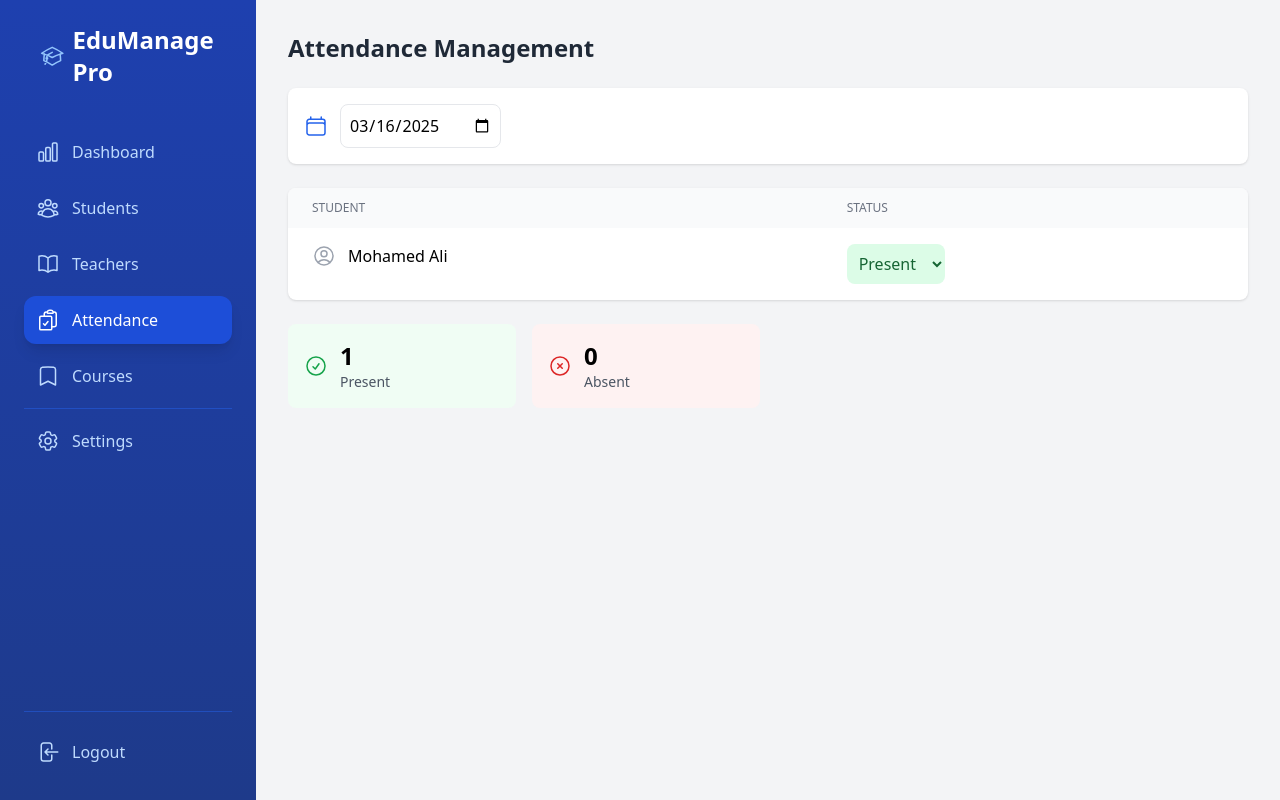
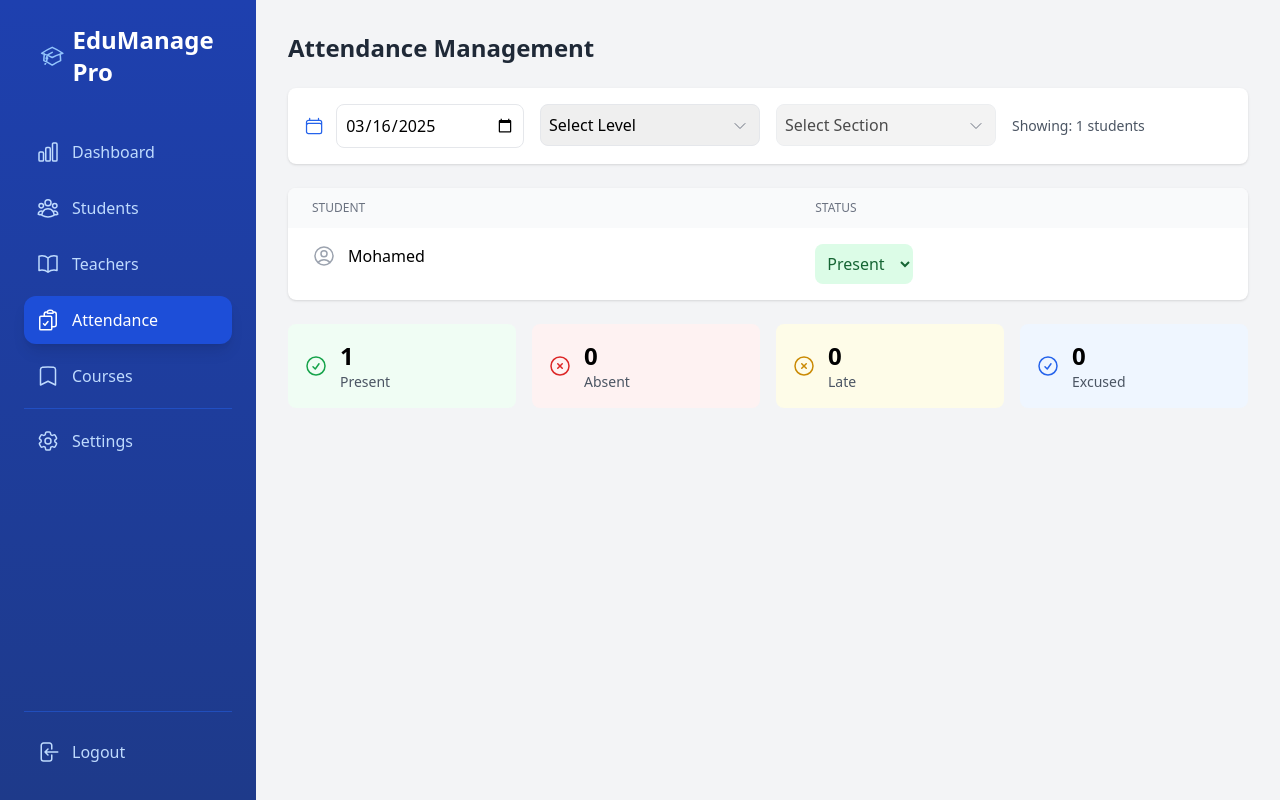
Before and after one commit to mosadikdev/school-management-system, a React (Create React App) app: page /attendance in a window 1280 px wide. Built offline with nearby package versions, Linux system fonts and the light colour scheme.

Commit message:
feat: implement level/section filters in attendance component

```diff
--- a/src/App.js
+++ b/src/App.js
@@ -1,4 +1,4 @@
-import { useState, useEffect } from 'react'
+import { useState } from 'react'
 import { Route, Routes } from 'react-router-dom'
 import Sidebar from './components/Sidebar'
 import Settings from './components/Settings'
@@ -34,7 +34,6 @@ function App() {
     }
   ])
 
-  // Add activity logger
   const addActivity = (type, text) => {
     setActivities(prev => [
       ...prev,
@@ -47,7 +46,6 @@ function App() {
     ])
   }
 
-  // Enhanced state setters with activity logging
   const handleAddStudent = (student) => {
     setStudents(prev => [...prev, student])
     addActivity('student', `New student added: ${student.name}`)
@@ -58,10 +56,7 @@ function App() {
     addActivity('teacher', `New teacher added: ${teacher.name}`)
   }
 
-  const handleAddCourse = (course) => {
-    setCourses(prev => [...prev, course])
-    addActivity('course', `New course added: ${course.name}`)
-  }
+
 
   return (
     <div className="flex min-h-screen bg-gray-100">
--- a/src/components/Attendance.jsx
+++ b/src/components/Attendance.jsx
@@ -1,13 +1,39 @@
 import { useState } from 'react'
-import { CalendarIcon, UserCircleIcon, CheckCircleIcon, XCircleIcon } from '@heroicons/react/24/outline'
+import {
+  CalendarIcon,
+  UserCircleIcon,
+  CheckCircleIcon,
+  XCircleIcon,
+  ChevronDownIcon
+} from '@heroicons/react/24/outline'
+
+const initialLevels = [
+  {
+    id: 1,
+    name: 'Grade 10',
+    sections: [
+      { id: 1, name: 'Section A' },
+      { id: 2, name: 'Section B' }
+    ]
+  },
+  {
+    id: 2,
+    name: 'Grade 11',
+    sections: [
+      { id: 3, name: 'Section A' }
+    ]
+  }
+]
 
 const initialStudents = [
-  { id: 1, name: 'Mohamed Ali', status: 'present' },
+  { id: 1, name: 'Mohamed', status: 'present', level: 1, section: 1 },
 ]
 
 export default function Attendance() {
   const [students, setStudents] = useState(initialStudents)
   const [date, setDate] = useState(new Date().toISOString().split('T')[0])
+  const [selectedLevel, setSelectedLevel] = useState('')
+  const [selectedSection, setSelectedSection] = useState('')
 
   const handleStatusChange = (studentId, newStatus) => {
     setStudents(students.map(student =>
@@ -15,22 +41,67 @@ export default function Attendance() {
     ))
   }
 
+  const filteredStudents = students.filter(student =>
+    (!selectedLevel || student.level == selectedLevel) &&
+    (!selectedSection || student.section == selectedSection)
+  )
+
+  const availableSections = selectedLevel
+    ? initialLevels.find(l => l.id == selectedLevel)?.sections || []
+    : []
+
   return (
     <div>
       <h1 className="text-2xl font-bold mb-6 text-gray-800">Attendance Management</h1>
 
-      {/* Date Picker */}
-      <div className="mb-6 bg-white p-4 rounded-lg shadow flex items-center gap-3">
+      <div className="mb-6 bg-white p-4 rounded-lg shadow grid grid-cols-1 md:grid-cols-4 gap-4">
+        <div className="flex items-center gap-3">
           <CalendarIcon className="h-6 w-6 text-blue-600" />
           <input
             type="date"
             value={date}
             onChange={(e) => setDate(e.target.value)}
-          className="p-2 border rounded-lg"
+            className="p-2 border rounded-lg w-full"
           />
         </div>
 
-      {/* Attendance Table */}
+        <div className="relative">
+          <select
+            value={selectedLevel}
+            onChange={(e) => {
+              setSelectedLevel(e.target.value)
+              setSelectedSection('')
+            }}
+            className="w-full p-2 border rounded-lg appearance-none"
+          >
+            <option value="">Select Level</option>
+            {initialLevels.map(level => (
+              <option key={level.id} value={level.id}>{level.name}</option>
+            ))}
+          </select>
+          <ChevronDownIcon className="h-4 w-4 absolute right-3 top-3.5 text-gray-500 pointer-events-none" />
+        </div>
+
+        <div className="relative">
+          <select
+            value={selectedSection}
+            onChange={(e) => setSelectedSection(e.target.value)}
+            className="w-full p-2 border rounded-lg appearance-none"
+            disabled={!selectedLevel}
+          >
+            <option value="">Select Section</option>
+            {availableSections.map(section => (
+              <option key={section.id} value={section.id}>{section.name}</option>
+            ))}
+          </select>
+          <ChevronDownIcon className="h-4 w-4 absolute right-3 top-3.5 text-gray-500 pointer-events-none" />
+        </div>
+
+        <div className="flex items-center gap-2 text-sm text-gray-600">
+          Showing: {filteredStudents.length} students
+        </div>
+      </div>
+
       <div className="bg-white rounded-lg shadow overflow-hidden">
         <table className="min-w-full">
           <thead className="bg-gray-50">
@@ -40,7 +111,7 @@ export default function Attendance() {
             </tr>
           </thead>
           <tbody className="divide-y divide-gray-200">
-            {students.map(student => (
+            {filteredStudents.map(student => (
               <tr key={student.id}>
                 <td className="px-6 py-4 whitespace-nowrap flex items-center gap-3">
                   <UserCircleIcon className="h-6 w-6 text-gray-400" />
@@ -53,7 +124,8 @@ export default function Attendance() {
                     className={`p-2 rounded-lg ${
                       student.status === 'present' ? 'bg-green-100 text-green-800' :
                       student.status === 'absent' ? 'bg-red-100 text-red-800' :
-                      'bg-yellow-100 text-yellow-800'
+                      student.status === 'late' ? 'bg-yellow-100 text-yellow-800' :
+                      'bg-blue-100 text-blue-800'
                     }`}
                   >
                     <option value="present">Present</option>
@@ -68,14 +140,13 @@ export default function Attendance() {
         </table>
       </div>
 
-      {/* Summary */}
       <div className="mt-6 grid grid-cols-2 md:grid-cols-4 gap-4">
         <div className="bg-green-50 p-4 rounded-lg flex items-center gap-3">
           <CheckCircleIcon className="h-6 w-6 text-green-600" />
           <div>
-            <p className="text-2xl font-bold">{
-              students.filter(s => s.status === 'present').length
-            }</p>
+            <p className="text-2xl font-bold">
+              {filteredStudents.filter(s => s.status === 'present').length}
+            </p>
             <p className="text-sm text-gray-600">Present</p>
           </div>
         </div>
@@ -83,10 +154,30 @@ export default function Attendance() {
         <div className="bg-red-50 p-4 rounded-lg flex items-center gap-3">
           <XCircleIcon className="h-6 w-6 text-red-600" />
           <div>
-            <p className="text-2xl font-bold">{
-              students.filter(s => s.status === 'absent').length
-            }</p>
+            <p className="text-2xl font-bold">
+              {filteredStudents.filter(s => s.status === 'absent').length}
+            </p>
             <p className="text-sm text-gray-600">Absent</p>
+          </div>
+        </div>
+
+        <div className="bg-yellow-50 p-4 rounded-lg flex items-center gap-3">
+          <XCircleIcon className="h-6 w-6 text-yellow-600" />
+          <div>
+            <p className="text-2xl font-bold">
+              {filteredStudents.filter(s => s.status === 'late').length}
+            </p>
+            <p className="text-sm text-gray-600">Late</p>
+          </div>
+        </div>
+
+        <div className="bg-blue-50 p-4 rounded-lg flex items-center gap-3">
+          <CheckCircleIcon className="h-6 w-6 text-blue-600" />
+          <div>
+            <p className="text-2xl font-bold">
+              {filteredStudents.filter(s => s.status === 'excused').length}
+            </p>
+            <p className="text-sm text-gray-600">Excused</p>
           </div>
         </div>
       </div>
--- a/src/components/Courses.jsx
+++ b/src/components/Courses.jsx
@@ -36,7 +36,6 @@ export default function Courses({ courses, setCourses }) {
     <div>
       <h1 className="text-2xl font-bold mb-6 text-gray-800">Course Management</h1>
 
-      {/* Add/Edit Form */}
       <form onSubmit={handleSubmit} className="mb-6 bg-white p-4 rounded-lg shadow">
         <div className="grid grid-cols-1 md:grid-cols-2 gap-4">
           <input
@@ -81,7 +80,6 @@ export default function Courses({ courses, setCourses }) {
         </button>
       </form>
 
-      {/* Courses Table */}
       <div className="bg-white rounded-lg shadow overflow-hidden">
         <table className="min-w-full">
           <thead className="bg-gray-50">
--- a/src/components/Settings.jsx
+++ b/src/components/Settings.jsx
@@ -109,7 +109,6 @@ export default function Settings() {
         </div>
       </div>
 
-      {/* Security Section */}
       <div className="bg-white rounded-xl shadow-sm p-6 mb-6">
         <div className="flex items-center gap-3 mb-6">
           <ShieldCheckIcon className="h-6 w-6 text-green-600" />
@@ -152,7 +151,6 @@ export default function Settings() {
         </form>
       </div>
 
-      {/* Danger Zone */}
       <div className="bg-red-50 rounded-xl shadow-sm p-6 border border-red-200">
         <div className="flex items-center gap-3 mb-6">
           <TrashIcon className="h-6 w-6 text-red-600" />
--- a/src/components/Sidebar.jsx
+++ b/src/components/Sidebar.jsx
@@ -13,7 +13,6 @@ import {
 export default function Sidebar() {
   return (
     <div className="w-64 bg-gradient-to-b from-blue-800 to-blue-900 min-h-screen p-6 flex flex-col">
-      {/* Logo Section */}
       <div className="mb-10 px-4">
         <h2 className="text-white text-2xl font-bold flex items-center gap-2">
           <AcademicCapIcon className="h-8 w-8 text-blue-300" />
@@ -21,7 +20,6 @@ export default function Sidebar() {
         </h2>
       </div>
 
-      {/* Navigation Menu */}
       <nav className="flex-1 space-y-2">
         <NavLink
           to="/"
@@ -110,7 +108,6 @@ export default function Sidebar() {
         </NavLink>
       </nav>
 
-      {/* Logout */}
       <div className="pt-4 border-t border-blue-600/50">
         <button className="w-full flex items-center gap-3 p-3 text-blue-200 hover:bg-blue-700/50 rounded-xl transition-all duration-200">
           <ArrowLeftOnRectangleIcon className="h-6 w-6" />
```
Also changed, not shown: src/components/Dashboard.jsx (+0 -8 lines). Lines whose indentation alone changed are shown as unchanged.
